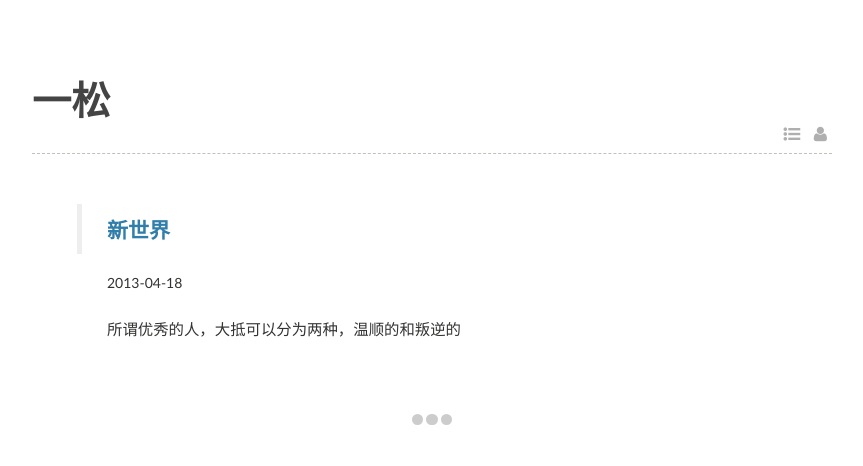
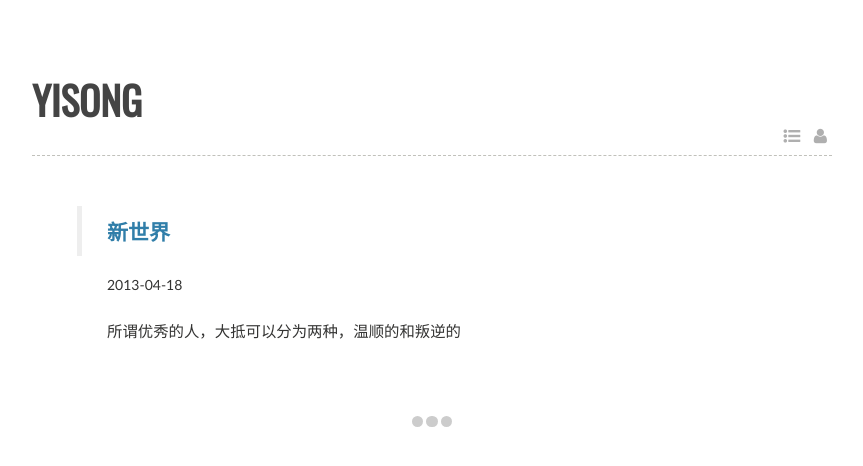
Before and after one commit to yisong/yisong.github.com, a Jekyll site: the page built from index.md, in a window 1280 px wide. Shown: the top 466 px of the page, without its empty margins (208-1071 px from the left). Built offline with Jekyll 4.4.1, drawn with Linux system fonts in a browser that asks for light colours; some web fonts are replaced.

Commit message:
change title font

```diff
--- a/_config.yml
+++ b/_config.yml
@@ -1,2 +1,2 @@
 permalink: /:title
-name: "一松"
+name: "Yisong"
--- a/assets/css/style.css
+++ b/assets/css/style.css
@@ -1,5 +1,5 @@
 @import url(http://fonts.googleapis.com/css?family=Overlock);
-@import url(http://fonts.googleapis.com/css?family=Coda);
+@import url(http://fonts.googleapis.com/css?family=Oswald);
 @import url(http://fonts.googleapis.com/css?family=Galdeano);
 @import url(http://fonts.googleapis.com/css?family=Electrolize);
 @import url(http://fonts.googleapis.com/css?family=Cuprum);
@@ -52,6 +52,8 @@ body {
 #pageheader a#title  {
 	font-size:2.8em;
   font-weight: bold;
+  font-family: "Oswald", "Hiragino Sans GB", "Microsoft YaHei", sans-serif;
+  text-transform: uppercase;
 	color: #444;
   text-decoration: none;
   transition: color 0.25s ease-in;
@@ -89,7 +91,7 @@ nav a:hover {
   margin: 2em 0;
 }
 #page_nav a {
-  font-family: "Coda", "Hiragino Sans GB", "Microsoft YaHei", sans-serif;
+  font-family: "Oswald", "Hiragino Sans GB", "Microsoft YaHei", sans-serif;
   font-size: .8em;
   padding: 0.25em 1em;
   color: #a0a0a0;
```
